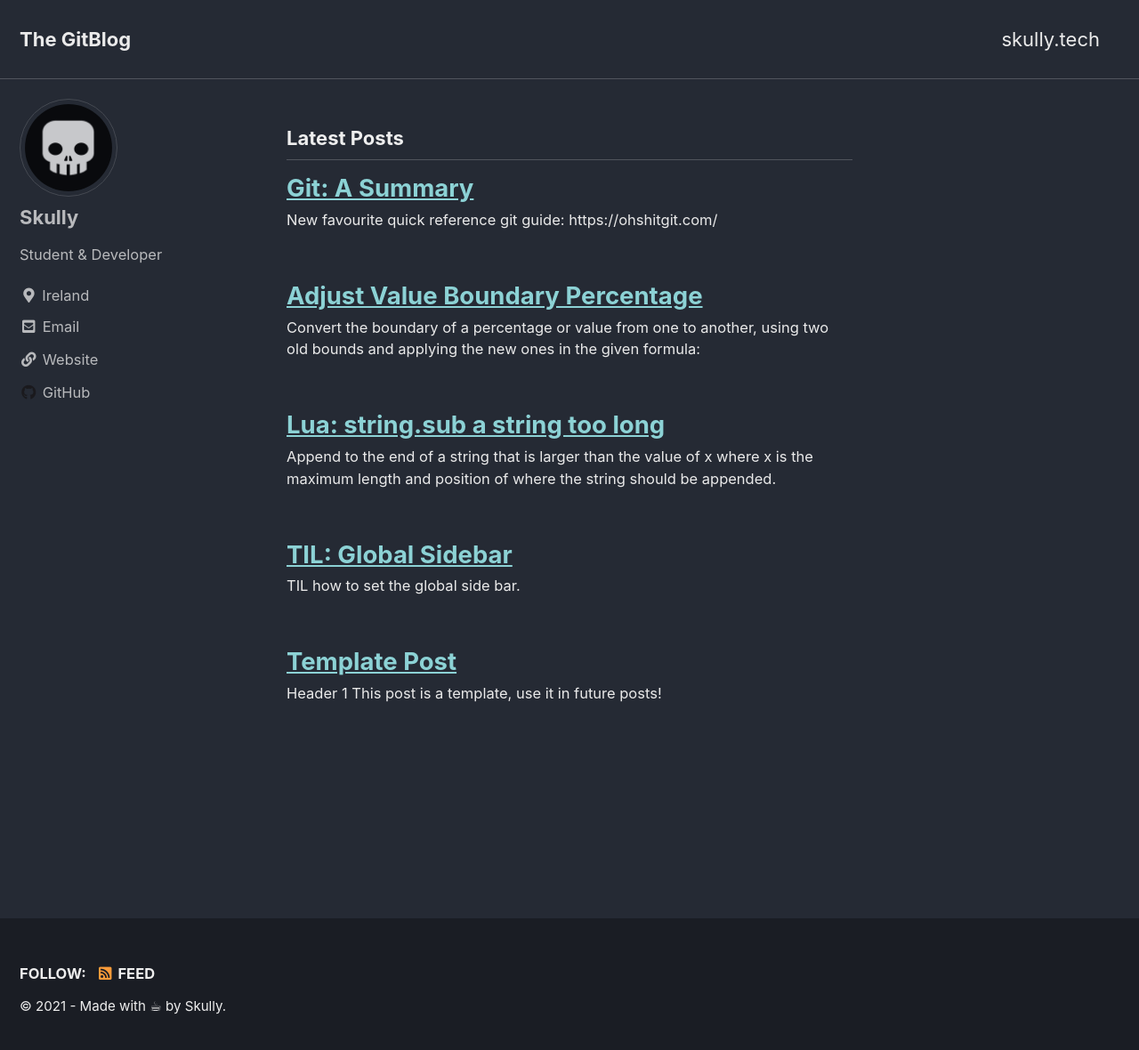
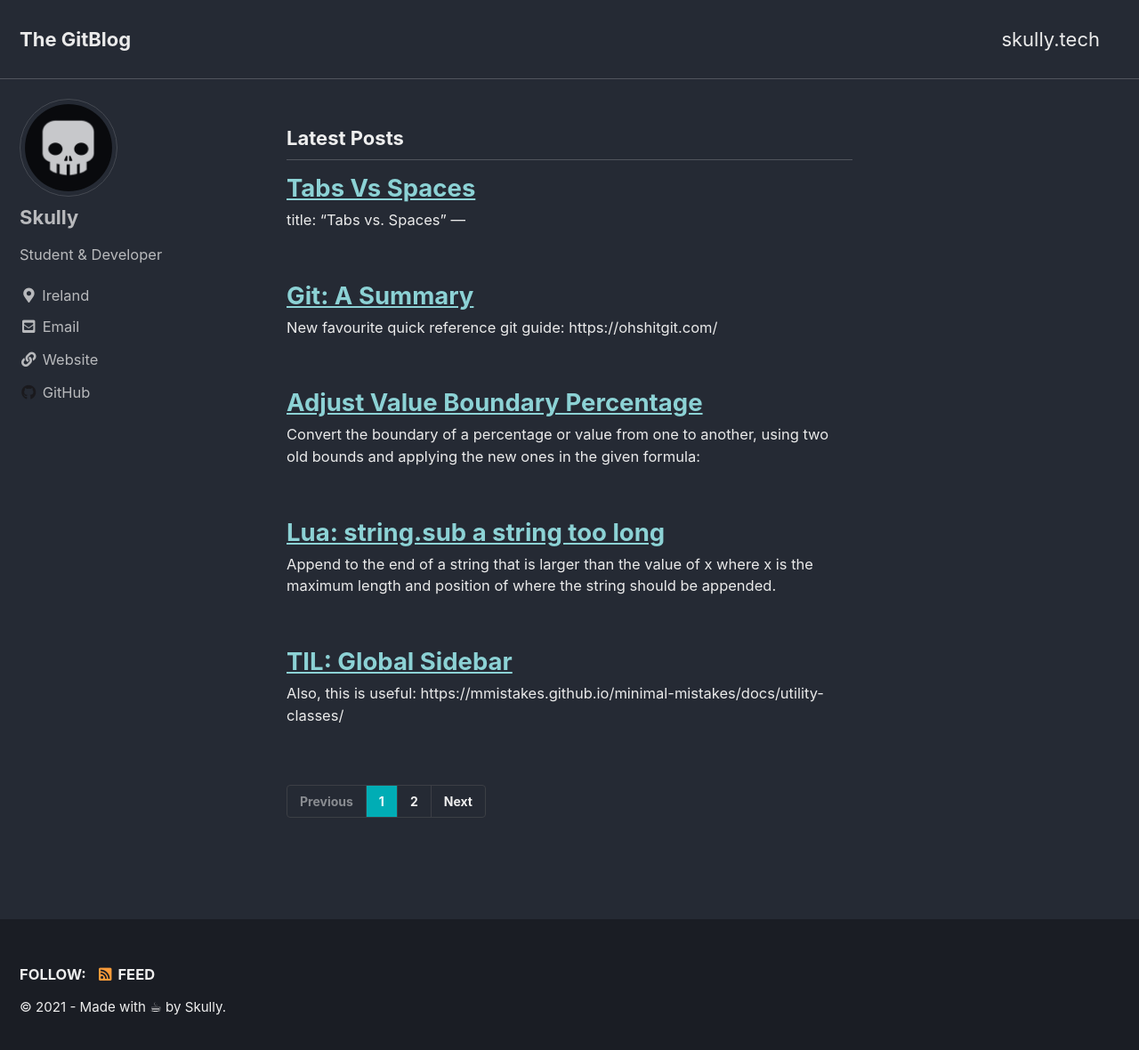
Before and after one commit to ImSkully/ImSkully, a Jekyll site: the page built from docs/index.html, in a window 1280 px wide and 1187 px high. Shown: the top 1180 px of the window at 89% size. Built offline with Jekyll 4.4.1, drawn with Linux system fonts in a browser that asks for light colours; cached includes are drawn as plain includes; the list of posts is cut into pages by our own code; part of the change alters nothing that is shown.

Commit message:
tabs vs. spaces

```diff
--- a/docs/_posts/2020-07-18-til-categories.md
+++ b/docs/_posts/2020-07-18-til-categories.md
@@ -2,6 +2,4 @@
 title: "TIL: Global Sidebar"
 ---
 
-TIL how to set the global side bar.
-
 Also, this is useful: [https://mmistakes.github.io/minimal-mistakes/docs/utility-classes/](https://mmistakes.github.io/minimal-mistakes/docs/utility-classes/)
--- /dev/null
+++ b/docs/_posts/2021-03-13-Tabs-vs-Spaces.md
@@ -0,0 +1,24 @@
+
+---
+title: "Tabs vs. Spaces"
+---
+
+I've always preferred tabs over spaces, four spaces to be exact but unlike the fact that the number of spaces doesn't really make a difference in indentiation other than just how it looks, choosing to use spaces over tabs is ridiculous.
+
+## Pro Tabs
+I'll start with tabs since it's what I prefer and have always used, and personally it has never been a choice as a result of visual aesthetics but rather performance and optimized workflow. We indent for the sake of making code readable, and that is the sole purpose of it - when it goes through the compiler, it won't matter. *(unless you're an anal programming language by the name of Python)* Working with tabs has always been easier for the sole fact that when you want to move around the file, moving up and down lines, or adding/removing indentation, you are **moving through a whole block of indentation rather than one block at a time.**
+
+A block in this case refers to either one tab character, or one space character. The benefit of tabs being that a single tab character can consist of any number of spaces, whereas a space character alone is a block character of its own; they cannot be grouped up, they are seperate and when you want to move horizontally across a file using an arrow key, you have to pass through each space character within your indentation however when it comes to tabs, you simply jump across to the end of the tab block and boom, you're exactly where you want to be.
+
+Sure, this is arguable that it comes down to preference at the end of the day because there are people out there who move across files using their mouse for navigation rather than keybinds *(an argument for another day)* but one thing that cannot be denied here by space character users is **file sizes.**
+
+A tab character is counted as a single ASCII character, whereas having four spaces are counted individually and count as four seperate characters, therefore taking up more bytes. If you want to argue that the number of bytes here is insignificant to ever actually matter, than you clearly haven't worked on a project large enough with thousands of files, or you truly don't appreciate the importance of file compression and how much it matters to the likes of web developers where saving every byte over the network counts - file size will always matter at the end of the day, and using tabs is one way developers counter this - a perfect example of this which comes to mind is when recently I had the the case where I couldn't .gzip a file or minify it therefore converting all of the indentation from spaces to tabs made an actual difference in file size.
+
+## But why spaces?
+I still don't understand why anyone in their right mind would willingly choose to pick spaces over tabs. You're choosing to work slower, you have more clicks to conduct to move around the file, you have more buttons to press to indent and you're definitely annoying those who work with you by slapping the spacebar for times instead of pressing tab. You are adding unnecessary bytes to files which I will then have to download locally when I visit your website, and over a period of days, months, years multiplied by average visits the number of bytes adds up.
+
+## Who cares?
+Granted nowadays with indentation automatically being handled for us by IDEs and workflow plugins such as linters, it doesn't really matter. Indentation converts automatically when you save a file with your preferences set, spaces turn to tabs, or vice versa. The only thing that still affects me is when I go to download some code off GitHub and don't plan on actually working with it, but just want to view it or fork the code - sometimes letting the IDE handle automatic conversion doesn't work, other times we choose not to use it; I dislike linters, they get things wrong and are never correct, sometimes I'm just indenting my code and formatting a comment/inline documentation to look a specific way for readability, or trying to format a table so its more easily understood, to this day I have yet to see a linter that takes this into consideration and unfortunately at the end of it all, I prefer to manually execute the command to convert indentation rather than trusting automation handle it.
+
+## tl;dr
+If you press spacebar eight times instead of tab, you're a freak.
```
